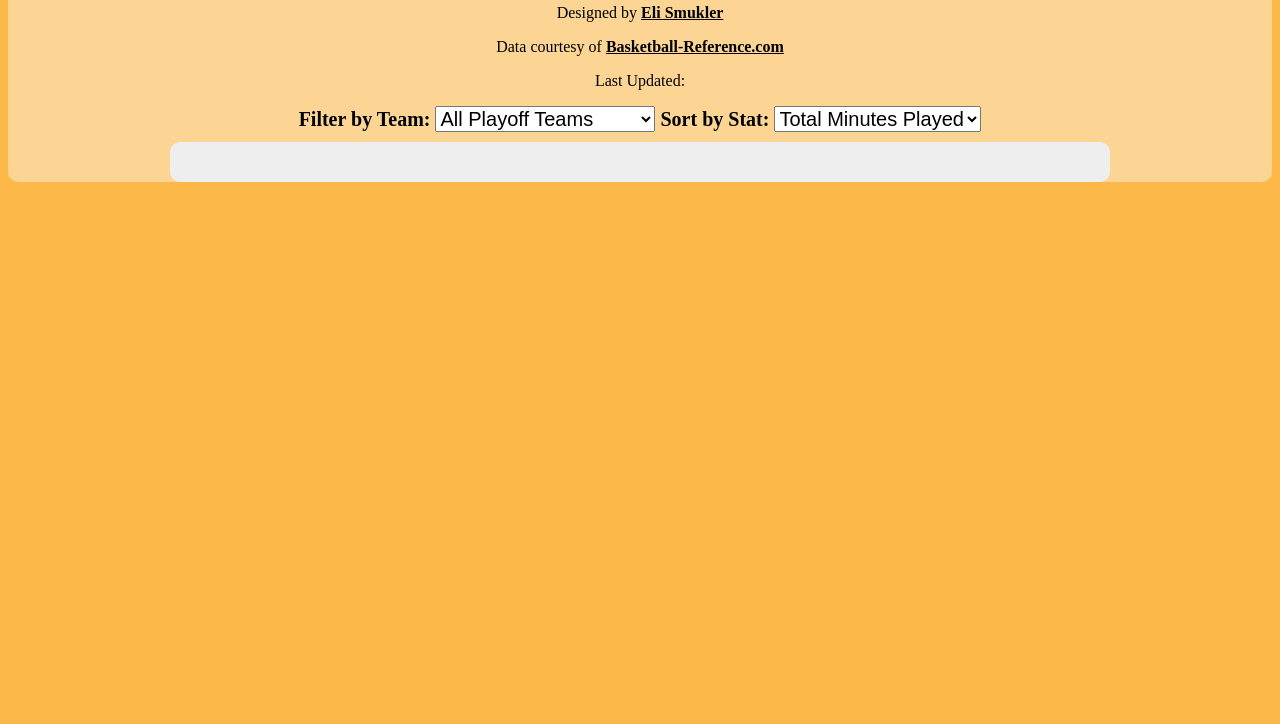
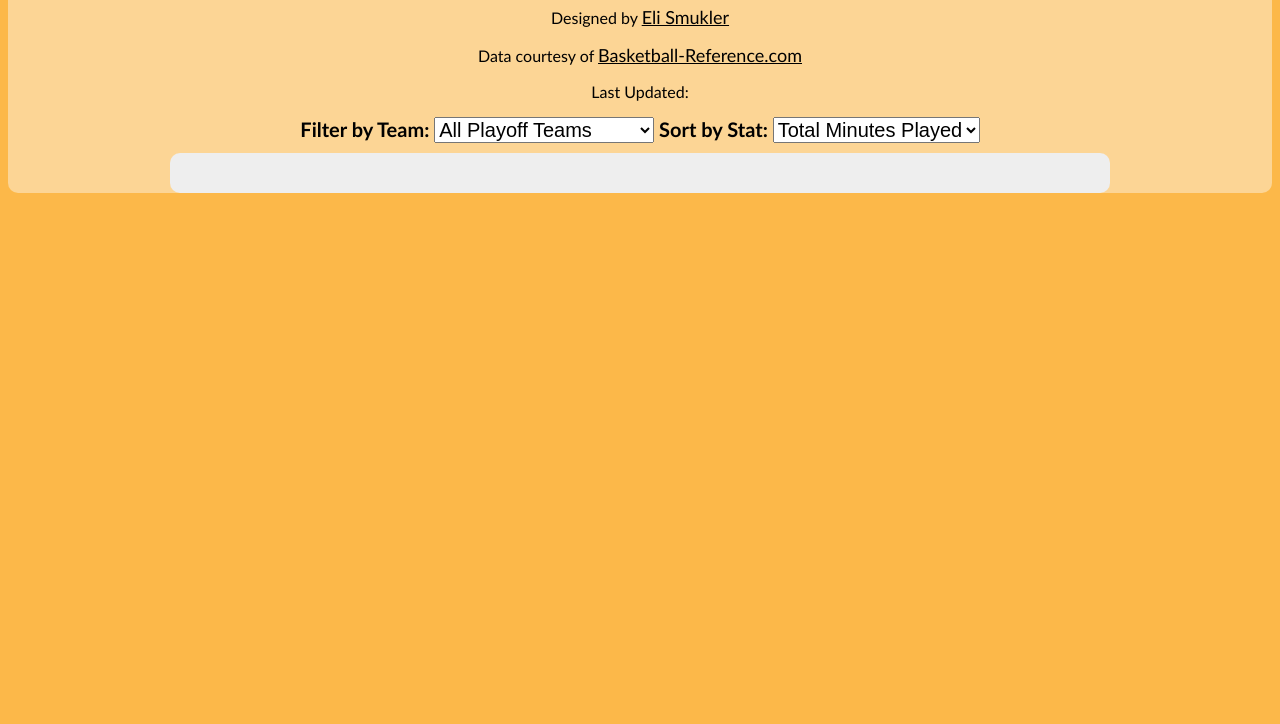
Before and after one commit to esmukler/2015NBAPlayoffs, a plain HTML site: page index.html in a window 1280 px wide. Shown: the part 76-800 px from the top of the page. Drawn offline with Linux system fonts and the light colour scheme.

Commit message:
upgrade fonts

```diff
--- a/assets/playoff.css
+++ b/assets/playoff.css
@@ -10,7 +10,7 @@ body {
 
 a {
   color: #000;
-  font-weight: bold;
+  font-size: 18px;
 }
 
 h1, .subtitles, ul {
@@ -20,6 +20,7 @@ h1, .subtitles, ul {
 main {
   background: #FCD595;
   border-radius: 10px;
+  font-family: "Gill Sans";
 }
 
 .filters {
```
